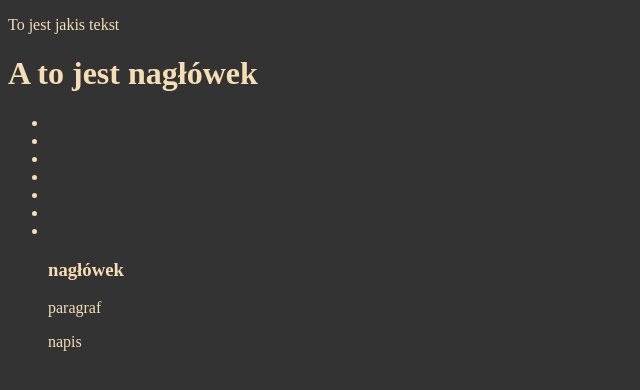
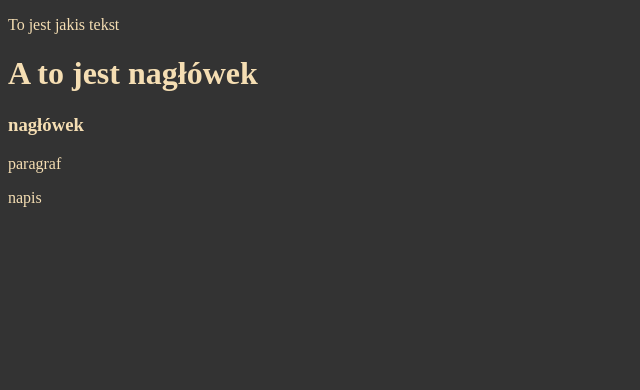
Before and after one commit to Luka-webdev/nauka_gita, a plain HTML site: page index.html in a window 1280 px wide. Shown: the whole page, without its empty margins (0-640 px from the left). Drawn offline with Linux system fonts and the light colour scheme.

Commit message:
Remove list

```diff
--- a/index.html
+++ b/index.html
@@ -9,19 +9,12 @@
   <body>
     <p>To jest jakis tekst</p>
     <h1>A to jest nagłówek</h1>
-    <ul>
-      <li class="box1"></li>
-      <li class="box2"></li>
-      <li class="box3"></li>
-      <li class="box4"></li>
-      <li class="box5"></li>
-      <li class="box6"></li>
-      <li class="box7"></li>
+
       <article>
         <h3>nagłówek</h3>
         <p>paragraf</p>
         <span>napis</span>
       </article>
-    </ul>
+
   </body>
 </html>
```
